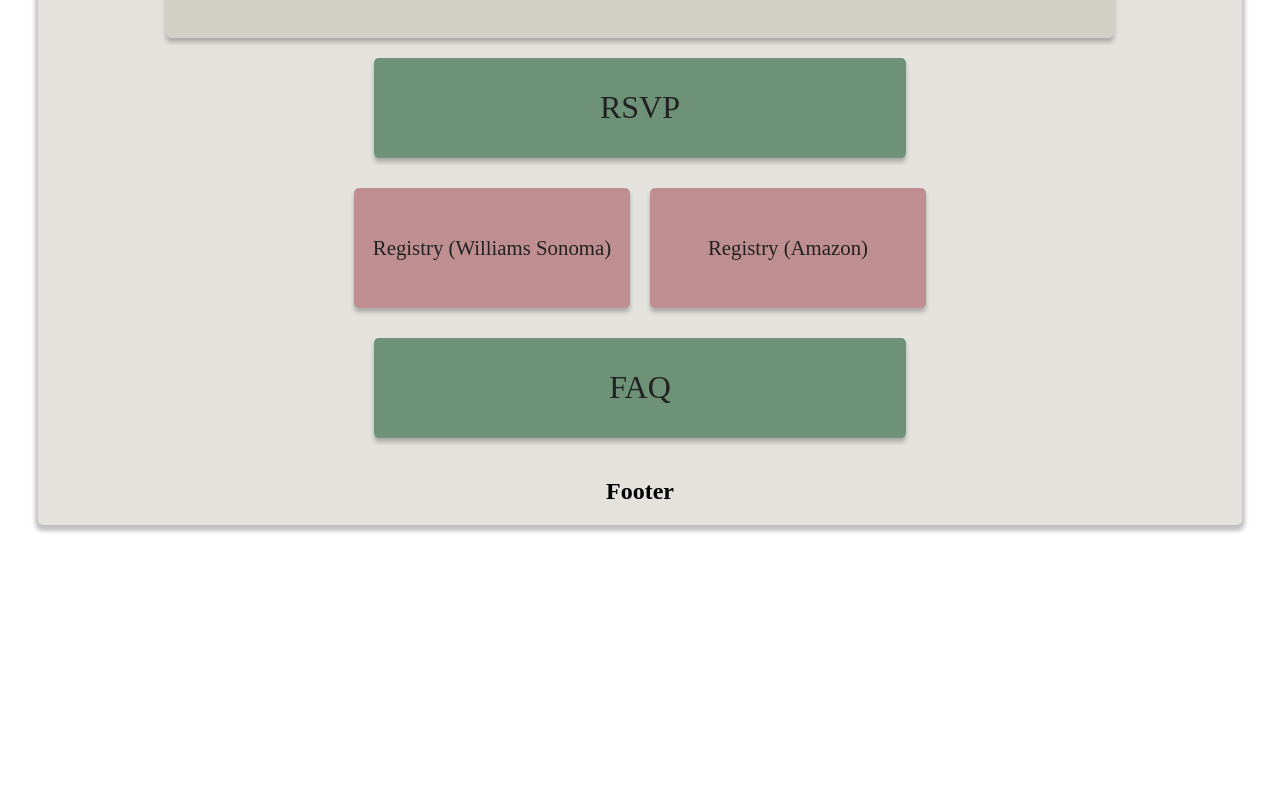
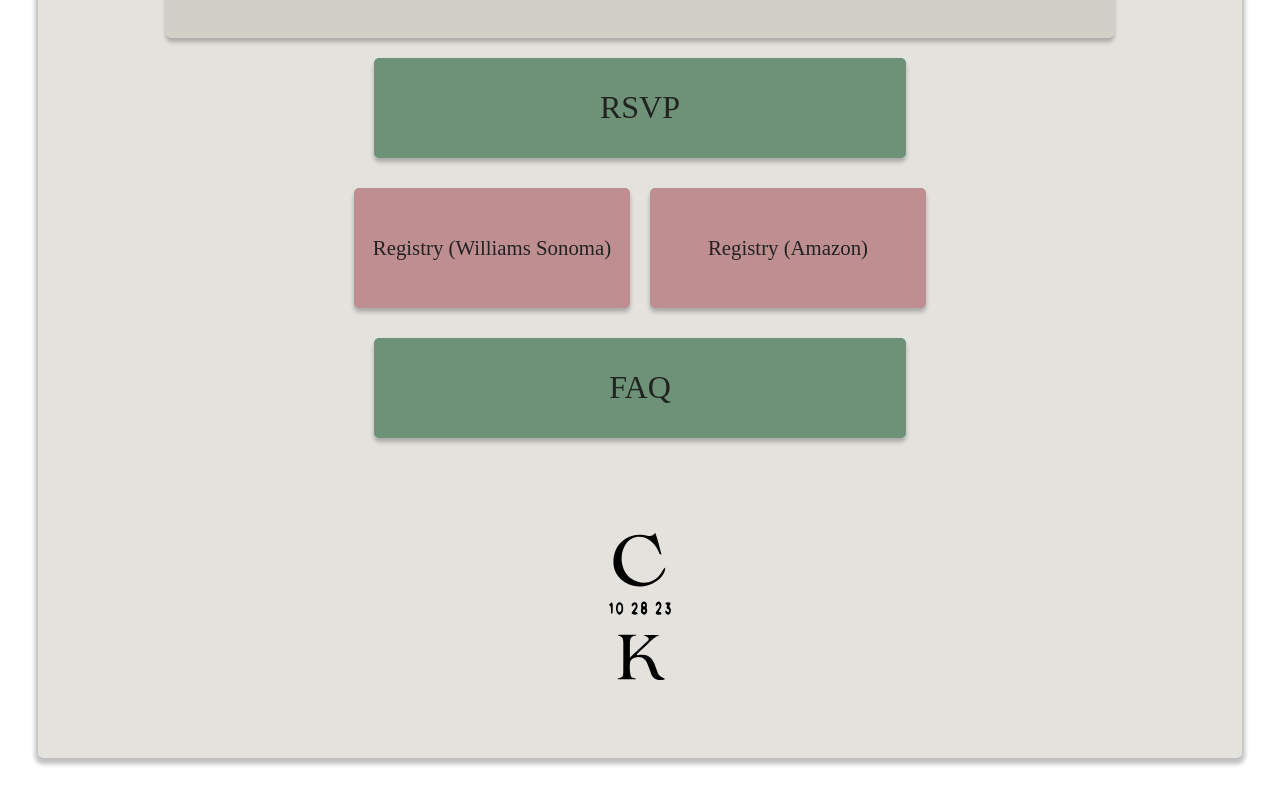
Before and after one commit to cade-gray/wedding-site, a SvelteKit app: page / in a window 1280 px wide. Shown: the part 283-1071 px from the top of the page. Before the commit the page ends 838 px from the top, so only its background shows below. Built offline with nearby package versions, Linux system fonts and the light colour scheme.

Commit message:
Added registry links and svg for footer

```diff
--- a/src/routes/+layout.svelte
+++ b/src/routes/+layout.svelte
@@ -13,7 +13,40 @@
 	</div>
 	<slot />
 	<div>
-		<h2>Footer</h2>
+		<svg width="100%" viewBox="0 0 1036 1024" fill="none" xmlns="http://www.w3.org/2000/svg">
+			<path
+				d="M446.289 610.054C466.068 610 484.919 610 503.77 610C504.317 610.964 504.865 611.927 505.412 612.891C483.112 614.103 483.42 629.048 483.169 643.364C482.903 658.565 483.11 673.775 483.11 688.729C503.828 669.806 524.314 652.211 543.321 633.25C552.348 624.245 549.528 620.074 529.68 611.403C550.357 611.403 567.832 611.403 585.307 611.403C568.301 618.46 556.335 631.235 543.732 643.277C531.314 655.143 518.72 666.838 506.912 677.942C507.47 681.077 508.698 681.139 509.865 680.937C540.426 675.641 556.738 684.117 568.217 711.604C571.183 718.707 573.482 726.066 576.065 733.316C582.561 751.555 583.346 752.364 605 762.884C586.004 772.372 564.075 764.867 557.041 746.432C551.827 732.765 547.56 718.692 541.307 705.482C531.316 684.376 502.91 681.054 486.671 698.384C480.11 705.386 482.188 750.686 488.933 757.283C493.126 761.384 500.268 757.712 504.688 764.498C482.785 764.498 461.989 764.498 441 764.498C441.342 763.161 441.33 761.983 441.724 761.84C459.925 755.26 460.155 755.249 460.267 735.487C460.453 702.891 460.325 670.294 460.354 637.698C460.364 626.354 459.213 616.195 444.267 613.501C439.438 612.63 443.103 610.791 446.289 610.054Z"
+				fill="black"
+			/>
+			<path
+				d="M498.23 442.368C448.683 431.591 423.277 393.391 426.231 352.415C429.971 300.544 465.991 266.796 516.577 265.07C525.42 264.768 534.463 266.431 543.22 268.119C553.525 270.104 562.921 270.627 570.514 258C580.322 284.081 585.647 308.482 592.112 333.254C584.508 333.474 584.712 328.655 583.348 325.507C576.289 309.216 566.014 295.271 551.463 284.419C523.941 263.894 486.849 270.153 468.308 298.386C444.323 334.911 453.011 391.307 486.307 415.224C522.555 441.26 567 433.327 591.343 396.781C595.487 390.56 597.071 382.376 604.988 377.995C605.958 416.615 547.164 452.115 498.23 442.368Z"
+				fill="black"
+			/>
+			<path
+				d="M522.456 503.482C526.863 494.842 532.419 494.686 537.713 498C543.131 501.392 542.554 508.505 540.982 515.515C540.671 516.902 540.92 518.973 541.444 520.272C544.381 527.55 543.009 533.379 538.601 537.848C534.372 542.135 529.807 541.861 525.427 538.162C520.416 533.93 520.169 527.471 522.172 520.536C523.761 515.035 520.306 509.773 522.456 503.482ZM536.328 528.42C535.616 521.656 532.463 522.448 529.422 524.073C528.044 524.81 527.462 527.342 528.522 529.222C530.692 533.071 533.25 532.963 536.328 528.42ZM532.488 512.966C535.173 511.506 537.617 509.649 534.641 505.176C533.128 502.901 530.844 502.585 529.287 505.133C526.633 509.475 528.514 511.687 532.488 512.966Z"
+				fill="black"
+			/>
+			<path
+				d="M435.913 510.778C438.469 499.794 443.862 496.38 450.689 498.68C458.394 501.276 460.143 510.597 459.991 519.848C459.839 529.176 457.487 537.805 449.89 540.539C443.677 542.773 437.998 536.711 435.785 526.232C434.759 521.372 434.675 516.585 435.913 510.778ZM440.978 519.811C441.363 526.331 442.44 532.83 448.354 532.049C453.007 531.435 453.864 525.531 454.008 519.945C454.163 513.939 453.618 507.331 448.71 506.223C442.988 504.931 441.519 511.42 440.978 519.811Z"
+				fill="black"
+			/>
+			<path
+				d="M610.546 528.811C613.403 532.315 616.771 534.257 617.965 529.095C620.171 519.547 612.008 523.041 610.01 517.916C608.256 514.086 612.285 511.922 611.796 508.332C610.243 505.335 606.489 506.992 605.649 500.881C611.146 496.316 616.955 498.278 622.524 499.363C624.725 505.535 620.432 507.621 619.589 511.776C619.188 515.215 621.623 516.182 622.694 518.386C626.182 525.568 625.779 532.478 621.034 537.711C616.392 542.833 611.38 541.687 607.016 536.248C605.182 533.962 604.208 530.771 605.807 527.611C607.194 524.872 608.773 526.674 610.546 528.811Z"
+				fill="black"
+			/>
+			<path
+				d="M509.431 507.45C511.065 519.021 504.349 523.801 500.41 530.453C502.969 534.826 508.216 529.877 510 537.908C503.015 542.329 496.245 541.614 489 538.249C489.83 529.564 495.335 526.957 498.279 521.698C500.636 517.49 506.266 513.926 502.355 507.829C498.322 501.541 495.964 509.871 492.92 512.034C492.431 512.381 491.779 512.308 490.579 512.56C487.629 506.907 489.979 502.374 493.465 500.335C499.577 496.759 505.847 496.024 509.431 507.45Z"
+				fill="black"
+			/>
+			<path
+				d="M587.155 532.193C589.374 532.565 591.294 532.474 591.666 535.776C591.958 538.374 590.721 539.956 589.268 540.081C583.518 540.579 577.513 543.149 572 536.651C573.456 528.704 578.369 525.723 581.388 520.445C583.741 516.332 587.845 512.389 584.554 506.674C581.113 500.699 578.766 507.38 576.235 510.218C575.638 510.887 574.706 510.901 573.549 511.37C570.902 505.52 573.049 501.547 575.962 498.885C580.118 495.086 584.749 494.807 588.744 499.442C592.356 503.632 592.777 509.893 590.919 515.545C589.469 519.956 586.83 523.526 584.658 527.393C582.112 531.923 584.446 531.93 587.155 532.193Z"
+				fill="black"
+			/>
+			<path
+				d="M423.884 526.86C423.668 531.873 424.49 536.409 420.033 539C414.514 529.634 422.822 512.709 411 507.847C414.103 502.059 417.804 500.683 421.463 498C425.823 506.911 423.053 516.694 423.884 526.86Z"
+				fill="black"
+			/>
+		</svg>
 	</div>
 </div>
 
--- a/src/routes/+page.svelte
+++ b/src/routes/+page.svelte
@@ -6,7 +6,7 @@
 		labore et dolore magna aliqua. Ut enim ad minim veniam, quis nostrud exercitation ullamco
 		laboris nisi ut aliquip ex ea commodo consequat. Duis aute irure dolor in reprehenderit in
 		voluptate velit esse cillum dolore eu fugiat nulla pariatur. Excepteur sint occaecat cupidatat
-		non proident, sunt in culpa qui officia deserunt mollit anim id est laborum.
+		non proident, sunt in culpa qui officia deserunt mollit anim id est laborm.
 	</p>
 </div>
 <div class="navContainer">
@@ -14,8 +14,16 @@
 
 	<a href="/rsvp" class="intPageLink">RSVP</a>
 	<div class="registriesContainer">
-		<a href="" class="registryLink">Registry (Williams Sonoma)</a>
-		<a href="" class="registryLink">Registry (Amazon)</a>
+		<a
+			href="https://www.williams-sonoma.com/registry/qvtdq7xv89/registry-list.html"
+			target="_blank"
+			class="registryLink">Registry (Williams Sonoma)</a
+		>
+		<a
+			href="https://www.amazon.com/wedding/katie-oakes-cade-gray--october-2023/registry/1EFU39WJ0ZUB5"
+			target="_blank"
+			class="registryLink">Registry (Amazon)</a
+		>
 	</div>
 	<a href="/faq" class="intPageLink">FAQ</a>
 </div>
```
